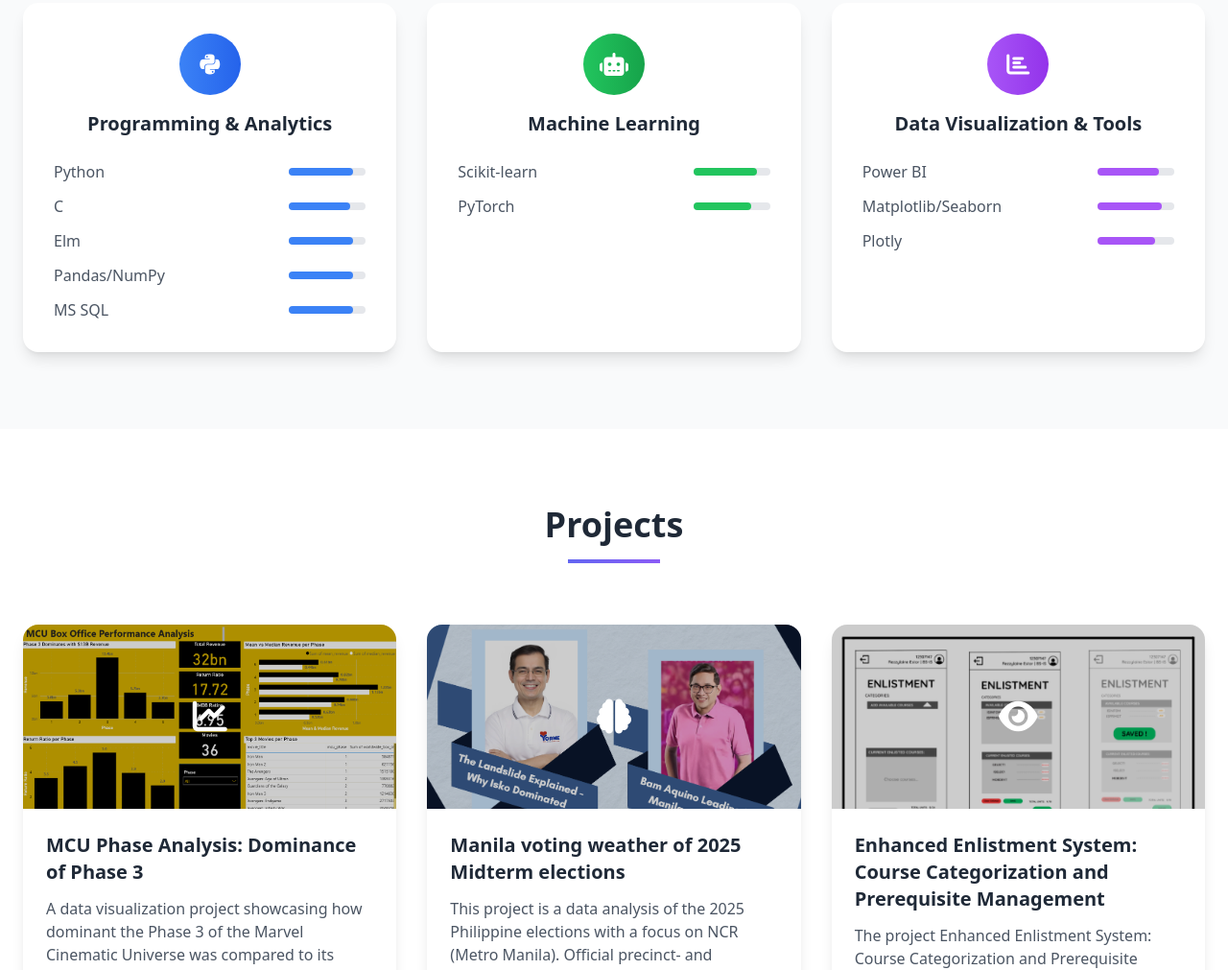
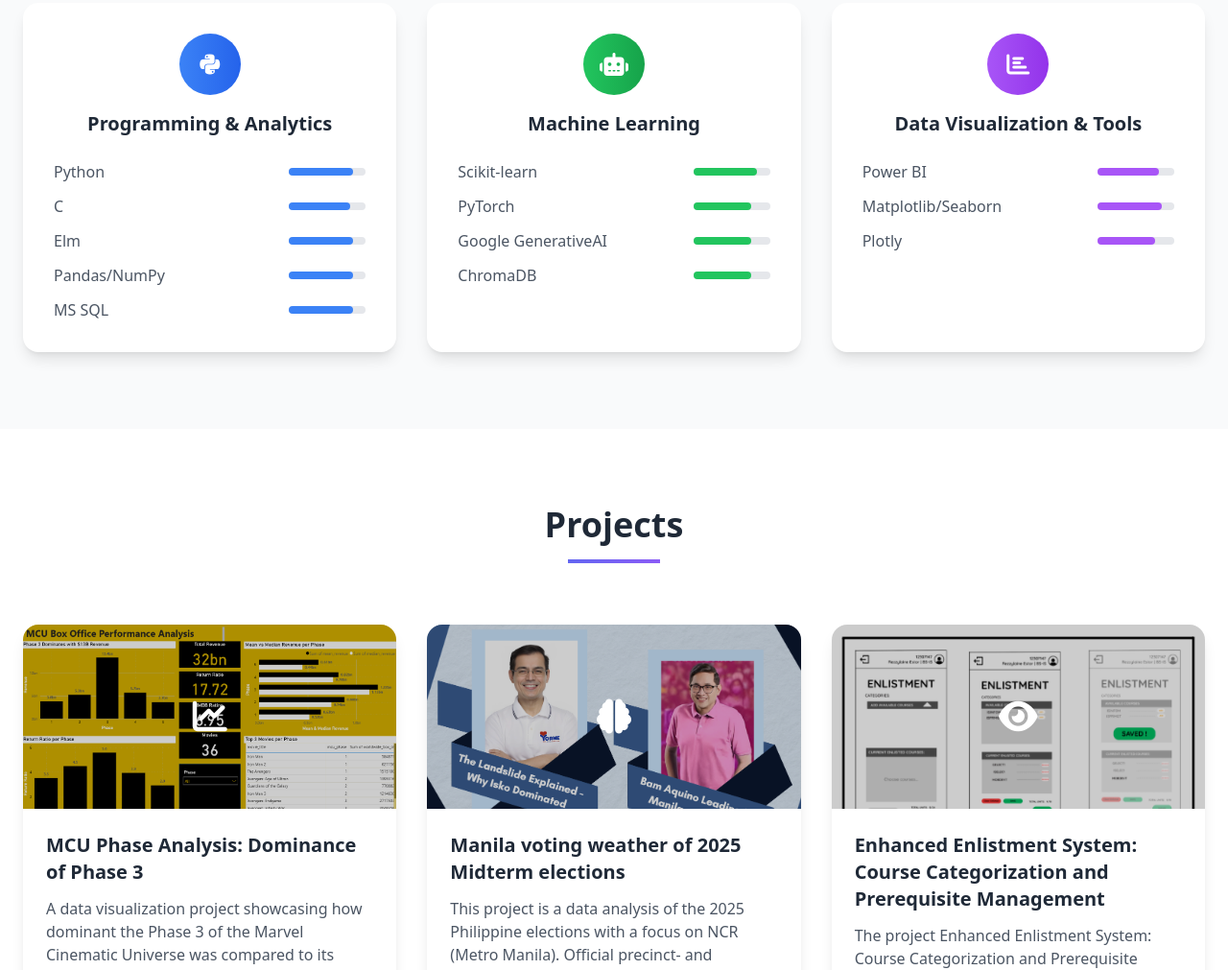
Before and after one commit to ChristianSabarre/ChristianPortfolio, a plain HTML site: page index.html in a window 1280 px wide. Shown: the part 1553-2564 px from the top of the page at 96% size. Drawn offline with nearby package versions, Linux system fonts and the light colour scheme.

Commit message:
added genai + chromadb

```diff
--- a/index.html
+++ b/index.html
@@ -245,6 +245,18 @@ Specializing in data science and analytics with hands-on experience in web devel
                         </div>
                         <div class="flex justify-between items-center">
                             <span class="text-gray-600 dark:text-gray-300">PyTorch</span>
+                            <div class="w-20 bg-gray-200 dark:bg-gray-700 rounded-full h-2">
+                                <div class="bg-green-500 h-2 rounded-full w-3/4"></div>
+                            </div>
+                        </div>
+                        <div class="flex justify-between items-center">
+                            <span class="text-gray-600 dark:text-gray-300">Google GenerativeAI</span>
+                            <div class="w-20 bg-gray-200 dark:bg-gray-700 rounded-full h-2">
+                                <div class="bg-green-500 h-2 rounded-full w-3/4"></div>
+                            </div>
+                        </div>
+                            <div class="flex justify-between items-center">
+                            <span class="text-gray-600 dark:text-gray-300">ChromaDB</span>
                             <div class="w-20 bg-gray-200 dark:bg-gray-700 rounded-full h-2">
                                 <div class="bg-green-500 h-2 rounded-full w-3/4"></div>
                             </div>
```
